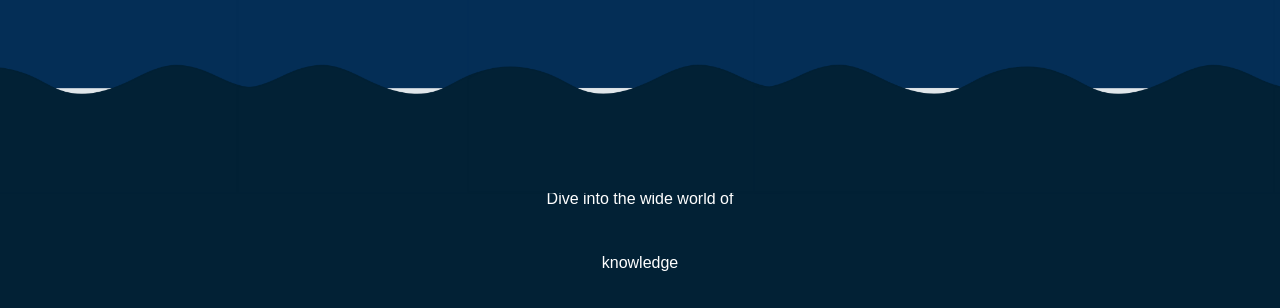
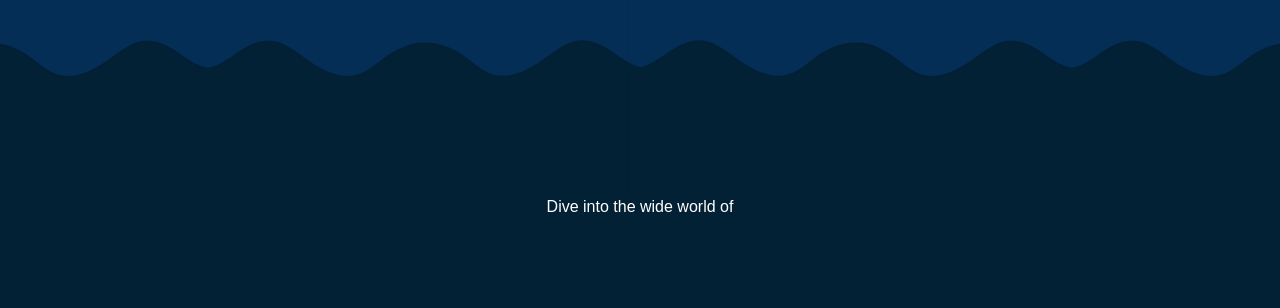
Before and after one commit to RamiroChay/Barkedlogy_Searcher, a plain HTML site: page index.html in a window 1280 px wide. Shown: the part 251-559 px from the top of the page. Drawn offline with Linux system fonts and the light colour scheme; no server answers.

Commit message:
Actualización

```diff
--- a/index.html
+++ b/index.html
@@ -3,7 +3,7 @@
 <head>
     <meta charset="UTF-8">
     <title>BARKEDLOGY</title>
-
+    <meta name="viewport" content="width=device-width, initial-scale=1.0">
     <link rel="icon" type="image/png" href="assets/logo_barquito.png">
     <link rel="shortcut icon" type="image/x-icon" href="favicon.ico">
     <link rel="stylesheet" href="styles.css" />
--- a/styles.css
+++ b/styles.css
@@ -52,13 +52,15 @@ body {
     position: absolute;
     bottom: 0;
     left: 0;
-    width: 120%;
-    transform: scale(1.07);
-    transform-origin: bottom;
+    width: 100%;
+    height: auto;
+    min-width: 1200px;
+    min-height: 150px;
+    left: 0%;
+    transform: translateX(-50%);
 }
 
-/* Posición Vertical de las Capas */
-/* --- Posición Vertical de las Capas --- */
+
 
 .wave1 {
     bottom: 65px;
@@ -106,16 +108,17 @@ body {
 ----------------------- */
 
 .descripcion {
-    margin-top: 60px;
-    width: 18%;
+    margin-top: 0px;
+    width: 20%;
     margin-left: auto;
     margin-right: auto;
-    z-index: 1007 px
+    z-index: 1007 px;
 }
 
 .descripcion p {
-    line-height: 4;
+    line-height: 10;
     text-align: center;
+    z-index: 1007 px;
 }
 
 /* -----------------------
@@ -591,8 +594,8 @@ body {
 }
 
 .logo-largo {
-    width: 280px;
-    max-width: 260 px;
+
+    max-width: 100%;
     height: auto
 }
 
```
